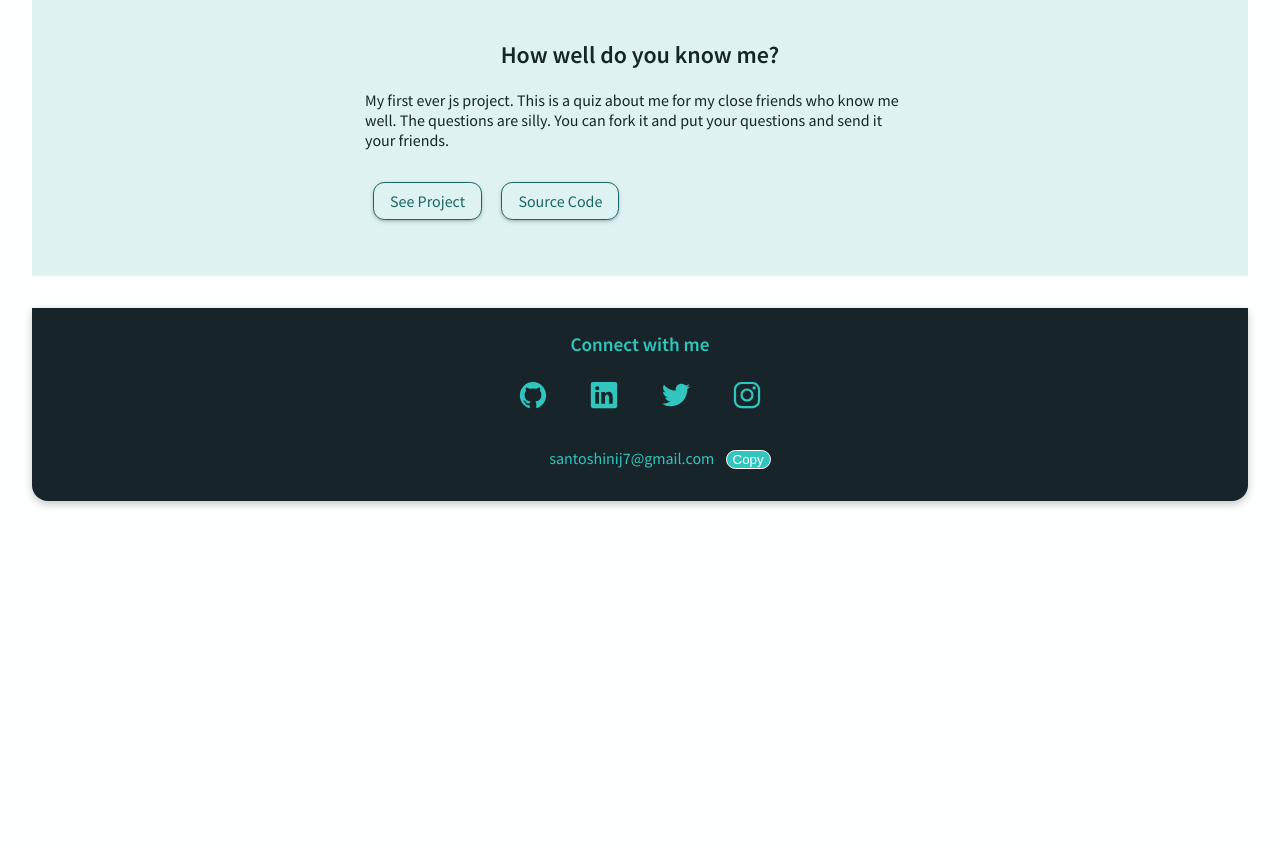
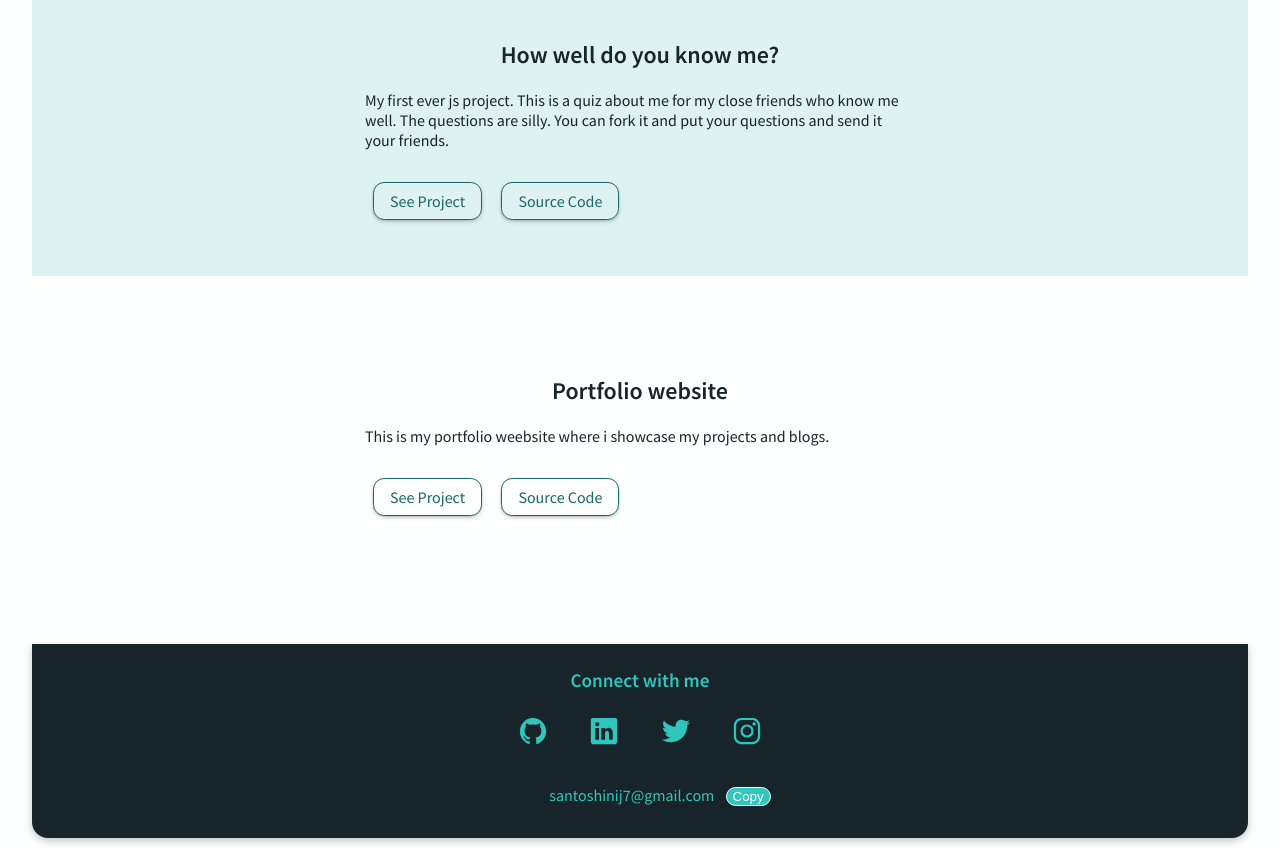
Before and after one commit to santoshinij7/Santoshinijena, a plain HTML site: page projects.html in a window 1280 px wide. Shown: the part 3689-4537 px from the top of the page. Before the commit the page ends 4200 px from the top, so only its background shows below. Drawn offline with nearby package versions, Linux system fonts and the light colour scheme.

Commit message:
Update projects.html

```diff
--- a/projects.html
+++ b/projects.html
@@ -169,6 +169,19 @@
                 target="_blank">Source Code</a>
         </div>
     </section>
+     <section class="section">
+        <div class="container container-center">
+            <h1>Portfolio website</h1>
+            <p>
+                This is my portfolio weebsite where i showcase my projects and blogs.
+            </p>
+            <a class="links link-secondary"
+                href="https://santoshinijena.netlify.app/" target="_blank">See
+                Project</a>
+            <a class="links link-secondary" href="https://github.com/santoshinij7/Santoshinijena"
+                target="_blank">Source Code</a>
+        </div>
+    </section>
 
     <footer class="footer">
         <div class="heading">Connect with me</div>
```
